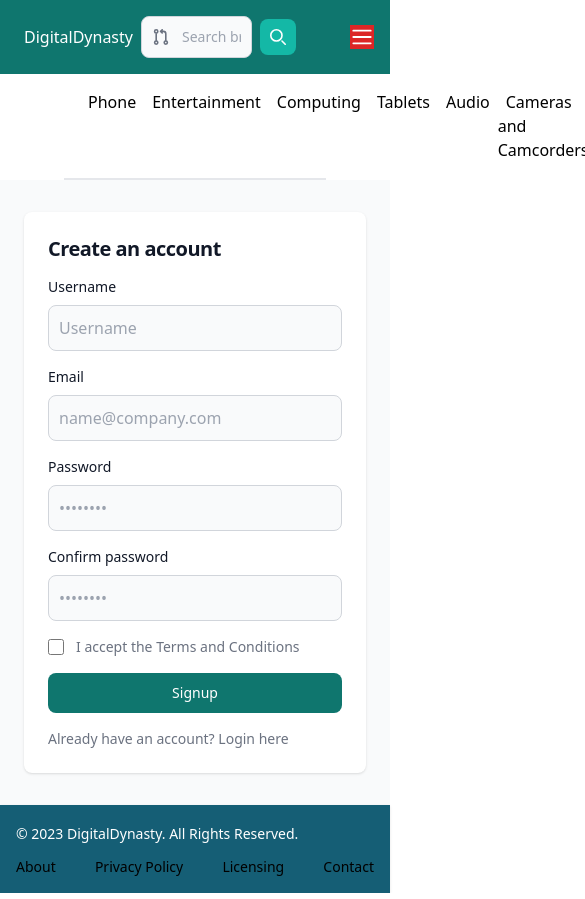
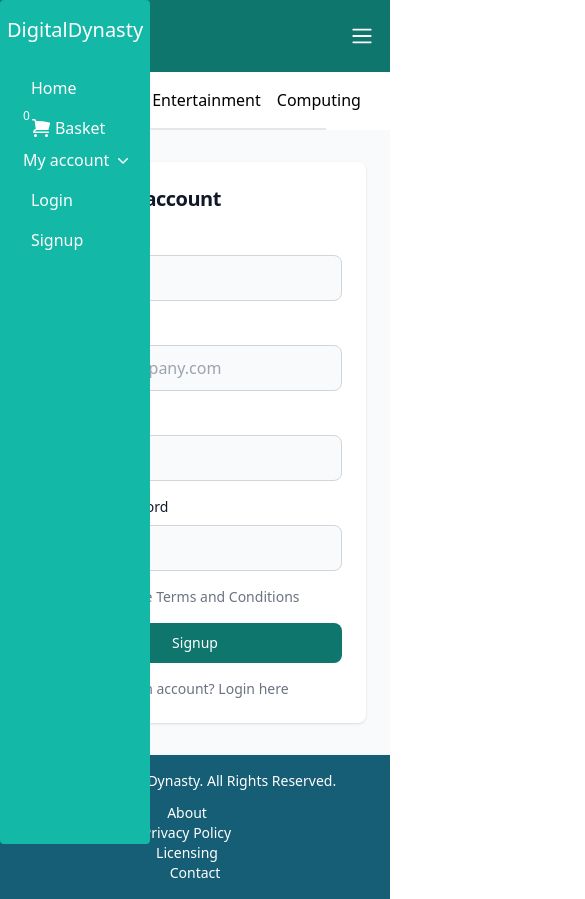
Before and after one commit to Jo-costa/e-commerce-frontend, a Vue app: page /signup in a window 390 px wide. Both pictures are taken after a click on the button 362 px from the left and 37 px from the top of the page. Shown: the whole page, 585 px wide, since content can reach past the window. Built offline with nearby package versions, Linux system fonts and the light colour scheme; no server answers.

Commit message:
user login details page

```diff
--- a/src/components/CategoriesBar.vue
+++ b/src/components/CategoriesBar.vue
@@ -10,7 +10,7 @@
                 <li><a href="" class="rounded hover:bg-teal-400 p-2 transition-all">
                         Computing</a>
                 </li>
-                <li>
+                <!-- <li>
                     <a href="" class="rounded hover:bg-teal-400 p-2 transition-all">
                         Tablets</a>
                 </li>
@@ -19,11 +19,11 @@
                 </li>
                 <li><a href="" class="rounded hover:bg-teal-400 p-2 transition-all">
                         Cameras and
-                        Camcorders</a></li>
-
+                        Camcorders</a></li> -->
 
             </ul>
         </div>
+
 
 
     </div>
--- a/src/components/Footer.vue
+++ b/src/components/Footer.vue
@@ -1,23 +1,17 @@
 <template>
-    <footer class="w-full bg-cyan-800 shadow">
-        <div class="w-full mx-auto max-w-screen-xl p-4 md:flex md:items-center md:justify-between">
+    <footer class="flex flex-wrap justify-between w-full bg-cyan-800 shadow ">
+        <div class="w-full flex footer-col items-center justify-between mx-auto  p-4">
             <span class="text-sm text-white sm:text-center dark:text-gray-400">© 2023 <a href="/"
                     class="hover:underline">DigitalDynasty</a>. All Rights Reserved.
             </span>
-            <ul class="flex flex-wrap items-center mt-3 text-sm font-medium text-white dark:text-gray-400 sm:mt-0">
-                <li>
+            <div class="w-1/2 footer-col">
+                <ul class="mt-3 footer-col text-sm font-medium text-white dark:text-gray-400 sm:mt-0">
                     <a href="#" class="hover:underline me-4 md:me-6">About</a>
-                </li>
-                <li>
                     <a href="#" class="hover:underline me-4 md:me-6">Privacy Policy</a>
-                </li>
-                <li>
                     <a href="#" class="hover:underline me-4 md:me-6">Licensing</a>
-                </li>
-                <li>
                     <a href="#" class="hover:underline">Contact</a>
-                </li>
-            </ul>
+                </ul>
+            </div>
         </div>
     </footer>
 
@@ -25,3 +19,18 @@
 </template>
 
 <script></script>
+
+<style scoped>
+@media (max-width: 550px) {
+
+    .footer-col {
+        display: flex;
+        flex-direction: column;
+        justify-content: center;
+        align-items: center;
+        width: 100%;
+    }
+
+
+}
+</style>
--- a/src/components/Navbar.vue
+++ b/src/components/Navbar.vue
@@ -1,12 +1,11 @@
 <template>
-    <header
-        class="relative p-4 flex shrink-0 bg-teal-700 text-white md:text-base lg:text-lg  justify-between items-center">
+    <header class="relative p-4 flex shrink-0 bg-teal-700 text-white   justify-between items-center ">
         <div class="p-2">
             <a href="/">DigitalDynasty</a>
         </div>
         <div class="w-full">
 
-            <form class="flex items-center max-w-sm mx-auto w-full">
+            <form class=" hideSearchBar flex items-center max-w-sm mx-auto w-full">
                 <label for="simple-search" class="sr-only">Search</label>
                 <div class="relative w-full">
                     <div class="absolute inset-y-0 start-0 flex items-center ps-3 pointer-events-none">
@@ -33,30 +32,39 @@
 
         </div>
 
-        <!-- <div
-            class="fixed flex justify-center top-12 right-0 bottom-0 transition-colors h-full  w-[150px] bg-teal-700 md:hidden">
-            <ul class="w-full flex flex-col md:flex z-50 p-4">
-                <li class="mb-2"><router-link :to="{ name: 'Home' }"
-                        class="hover:text-teal-300 transition-colors">Homse</router-link></li>
-                <ProductsDropdown class="hover:text-teal-300 transition-colors mb-2 z-50" />
-                <li class="mb-2"><a href="" class="flex items-center hover:text-teal-300 transition-colors">
-                        <ShoppingCartIcon class="w-5 h-5 mr-1" />
-                        Basket
-                    </a></li>
-                <MyAccountDropdown class="mb-2 hover:text-teal-300 transition-colors" />
-                <li><router-link :to="{ name: 'Login' }" href=""
-                        class="hover:text-teal-300 transition-colors">Login</router-link></li>
-                <li><router-link :to="{ name: 'Signup' }"
-                        class="hover:text-teal-300 transition-colors">Signup</router-link></li>
-            </ul>
-        </div> -->
+        <div class="bg-slate-300 w-full fixed z-50 	">
+            <div class="overflow-hidden hidden fixed justify-center rounded top-0 left-0 bottom-0 h-screen w-[150px]  bg-teal-500 z-50"
+                :class="{ 'displayMenuBar': !isMobileMenuOpen, 'menu-transition': !isMobileMenuOpen }">
 
-        <div class="flex w-1/2 justify-center items-center relative ">
+                <div clas>
+                    <div class="p-2 mt-2 text-xl">
+                        <a href="/">DigitalDynasty</a>
+                    </div>
+                    <ul class="w-full flex flex-col displayMenu p-4  ml-2">
+                        <router-link :to="{ name: 'Home' }"
+                            class="hover:text-teal-300 transition-colors p-2">Home</router-link>
 
-            <ul class="w-full justify-between hidden md:flex">
+                        <!-- <ProductsDropdown class="hover:text-teal-300 transition-colors" /> -->
+                        <router-link :to="{ name: 'Basket' }"
+                            class="relative flex  items-center hover:text-teal-300 transition-colors p-2">
+                            <span class="absolute left-0 top-0 text-xs">{{ cartItemCount }}</span>
+                            <ShoppingCartIcon class="w-5 h-5 mr-1 " />
+                            Basket
+                        </router-link>
+                        <MyAccountDropdown class="mb-2  hover:text-teal-300 transition-colors" />
+                        <router-link v-if="isAuth == null" :to="{ name: 'Login' }"
+                            class="text-white hover:text-teal-300 transition-colors mr-5 p-2">Login</router-link>
+                        <router-link v-if="isAuth == null" :to="{ name: 'Signup' }"
+                            class="text-white hover:text-teal-300 transition-colors p-2">Signup</router-link>
+                    </ul>
+                </div>
+            </div>
+        </div>
+        <div class="flex w-1/2 justify-center items-center relative transition-colors	">
+
+            <ul class="w-full justify-between hideMenu">
                 <router-link :to="{ name: 'Home' }" class="hover:text-teal-300 transition-colors p-2">Home</router-link>
 
-                <!-- <ProductsDropdown class="hover:text-teal-300 transition-colors" /> -->
                 <router-link :to="{ name: 'Basket' }"
                     class="relative flex justify-center items-center hover:text-teal-300 transition-colors p-2">
                     <span class="absolute left-0 top-0 text-xs">{{ cartItemCount }}</span>
@@ -69,12 +77,9 @@
                     class="text-white hover:text-teal-300 transition-colors mr-5 p-2">Login</router-link>
                 <router-link v-if="isAuth == null" :to="{ name: 'Signup' }"
                     class="text-white hover:text-teal-300 transition-colors p-2">Signup</router-link>
-
             </ul>
-            <button @click="toggleMobileMenu"
-                class="block w-6 h-6 md:hidden cursor-pointer absolute right-0  bg-red-600">
+            <button @click="toggleMobileMenu" class=" hidden displayMenuBar w-6 h-6 cursor-pointer absolute right-0">
                 <Bars3Icon />
-
             </button>
         </div>
 
@@ -112,11 +117,12 @@ const cartItemCount = computed(() => {
 })
 
 
-let isMobileMenuOpen = ref(false)
+let isMobileMenuOpen = ref(true)
 
 function toggleMobileMenu() {
     //change the the state of the variable whenever the menu is clicked
     isMobileMenuOpen.value = !isMobileMenuOpen.value
+    console.log("clicked", isMobileMenuOpen.value);
 }
 
 
@@ -125,18 +131,7 @@ function toggleMobileMenu() {
 
 
 
-onMounted(() => {
-    // document.addEventListener('click', (e) => {
-    //     if (!e.target.closest('.mobile-menu') && isMobileMenuOpen.value) {
-    //         closeMobileMenu();
-    //     }
-    // })
 
-})
-
-// function closeMobileMenu() {
-//     isMobileMenuOpen.value = false
-// }
 function logout() {
     store.dispatch('logout')
         .then(() => {
@@ -145,4 +140,37 @@ function logout() {
 }
 </script>
 
-<style scoped></style>
+<style scoped>
+.menu-transition {
+    transition-property: all;
+    transition-timing-function: cubic-bezier(0.4, 0, 0.2, 1);
+    transition-duration: 100ms;
+}
+
+@media (max-width: 954px) {
+
+    .hideMenu {
+        display: none;
+    }
+
+
+}
+
+@media (max-width: 625px) {
+
+    .hideSearchBar {
+        display: none;
+    }
+
+
+}
+
+@media (max-width: 954px) {
+
+    .displayMenuBar {
+        display: flex;
+        transition: all 1s ease-out;
+
+    }
+}
+</style>
--- a/src/components/Products.vue
+++ b/src/components/Products.vue
@@ -5,6 +5,7 @@
             <div class="grid grid-cols-1 sm:grid-cols-2 md:grid-cols-3 lg:grid-cols-4 gap-6">
                 <div v-for="product in products" :key="product.id"
                     class="bg-white rounded-2xl p-3   transition-all relative">
+
 
                     <div @click="toggleFavourite(product.id)"
                         class="bg-gray-100  w-10 h-10 flex hover:-translate-y-0.5 items-center justify-center rounded-full cursor-pointer absolute top-4 right-4"
--- a/src/views/Basket.vue
+++ b/src/views/Basket.vue
@@ -91,10 +91,10 @@
                 </div>
             </div>
         </div>
-        <div v-else class="bg-white w-1/2 h-[200px] rounded flex justify-center m-auto mt-12 items-center">
+        <div v-else class="bg-white w-1/2 lg:h-[200px] rounded flex justify-center m-auto mt-12 items-center">
             <ul class="flex flex-col justify-center">
                 <li class="flex justify-center">
-                    <h1 class="text-3xl">Empty Basket</h1>
+                    <h1 class="lg:text-3xl md:text-lg">Empty Basket</h1>
                 </li>
                 <li class="flex justify-center "><router-link :to="{ name: 'Home' }">Continue
                         Shopping</router-link></li>
--- a/src/views/SecurityDetails.vue
+++ b/src/views/SecurityDetails.vue
@@ -1,18 +1,96 @@
 <template>
-    <div class="flex justify-center w-full h-1/4">
-        <div class="mt-10 w-1/4 p-4">
+    <div class="flex justify-center w-full h-auto">
+        <div class="mt-10 w-1/3 p-4">
             <div class="flex flex-col w-full border-2 p-6">
                 <h1 class="text-2xl">Login Details</h1>
-                <input placeholder="Name" type="text" name="name"
+                <div class="flex flex-row justify-between items-center pb-10 pt-10">
+                    <div class="flex flex-col">
+                        <label for="name" class="text-xl font-medium">Username</label>
+                        <span>{{ username }}</span>
+                    </div>
+                    <button @click="displayNameInput"
+                        class="bg-white hover:bg-slate-100 rounded border-2 p-4 w-40 h-8 flex justify-center items-center">Edit</button>
+
+                </div>
+                <div class="hidden flex-row justify-between items-center" :class="{ 'show': !editName }">
+
+                    <input type="text" name="name" id="" placeholder="name" class="border-2 p-2 rounded-lg">
+                    <button
+                        class="bg-teal-500 text-white hover:bg-teal-700 rounded border-2 p-4 w-30 h-8 flex justify-center items-center">Update</button>
+                </div>
+                <div class="flex flex-row justify-between items-center pb-10 pt-10">
+                    <div class="flex flex-col">
+                        <label for="email" class="text-xl font-medium">Email</label>
+                        <span>{{ email }}</span>
+                    </div>
+                    <button @click="displayEmailInput"
+                        class="bg-white hover:bg-slate-100 rounded border-2 p-4 w-40 h-8 flex justify-center items-center">Edit</button>
+                </div>
+                <div class="hidden flex-row justify-between items-center" :class="{ 'show': !editEmail }">
+
+                    <input type="text" name="email" id="" placeholder="email" class="border-2 p-2 rounded-lg">
+                    <button
+                        class="bg-teal-500 text-white hover:bg-teal-700 rounded border-2 p-4 w-30 h-8 flex justify-center items-center">Update</button>
+                </div>
+
+                <div class="flex flex-row justify-between items-center pb-10 pt-10">
+                    <div class="flex flex-col">
+                        <label for="password" class="text-xl font-medium ">Password</label>
+                        <span>********</span>
+                    </div>
+                    <button @click="displayPassInput"
+                        class="bg-white hover:bg-slate-100 rounded border-2 p-4 w-40 h-8 flex justify-center items-center">Edit</button>
+                </div>
+                <div class="hidden flex-row justify-between items-center" :class="{ 'show': !editPass }">
+
+                    <div class="flex flex-col w-full">
+
+
+                        <input type="password" name="currentPass" id="" placeholder="Current Password"
+                            class="border-2 p-2 rounded-lg w-full">
+                        <input type="password" name="newPass" id="" placeholder="New Password"
+                            class="border-2 p-2 rounded-lg w-full">
+                        <button
+                            class="bg-teal-500 text-white hover:bg-teal-700 rounded border-2 p-4 w-28  h-8 mt-2 flex justify-center items-center">Update</button>
+                    </div>
+
+                </div>
+                <!-- <input placeholder="Name" type="text" name="name"
                     class="my-2 border border-black p-2 bg-gray-100 focus:border-gray-500 focus:outline-none focus:ring-purple-500 rounded-md w-full" />
                 <input placeholder="Email" type="email" name="email"
                     class="my-2 border border-black p-2 bg-gray-100 focus:border-purple-500 focus:outline-none focus:ring-purple-500 rounded-md w-full" />
                 <input placeholder="Password" type="password" name="password"
-                    class="my-2 border border-black p-2 bg-gray-100 focus:border-purple-500 focus:outline-none focus:ring-purple-500 rounded-md w-full" />
+                    class="my-2 border border-black p-2 bg-gray-100 focus:border-purple-500 focus:outline-none focus:ring-purple-500 rounded-md w-full" /> -->
             </div>
         </div>
     </div>
 </template>
 
-<script>
+<script setup>
+import store from '../store/store';
+import { ref } from 'vue';
+const username = store.state.user.data.username
+const email = store.state.user.data.email
+let editName = ref(true)
+let editEmail = ref(true)
+let editPass = ref(true)
+
+function displayNameInput() {
+    editName.value = !editName.value;
+    console.log('clicked');
+}
+function displayEmailInput() {
+    editEmail.value = !editEmail.value;
+    console.log('clicked');
+}
+function displayPassInput() {
+    editPass.value = !editPass.value;
+}
+
 </script>
+
+<style scoped>
+.show {
+    display: flex;
+}
+</style>
--- a/src/views/Wishlist.vue
+++ b/src/views/Wishlist.vue
@@ -3,6 +3,7 @@
     <div class="font-[sans-serif] bg-gray-100  ">
         <div v-if="props.fav.length > 0" class="w-2/3 m-auto flex flex-col justify-center gap-12 p-20">
             <div class="lg:col-span-2 divide-y w-full h-auto" v-for="(product, index) in props.fav " :key="index">
+
                 <div class="grid md:grid-cols-4 items-center gap-8 py-6 bg-white p-2 relative">
                     <div class="md:col-span-2 flex items-center gap-6">
                         <router-link :to="'/product' + product">
@@ -78,6 +79,7 @@ const toggleFavourite = (product) => {
 }
 
 function getProductsDetails(products, product) {
+    console.log(products);
     return products.find(item => item.id === product)
 }
 
```
